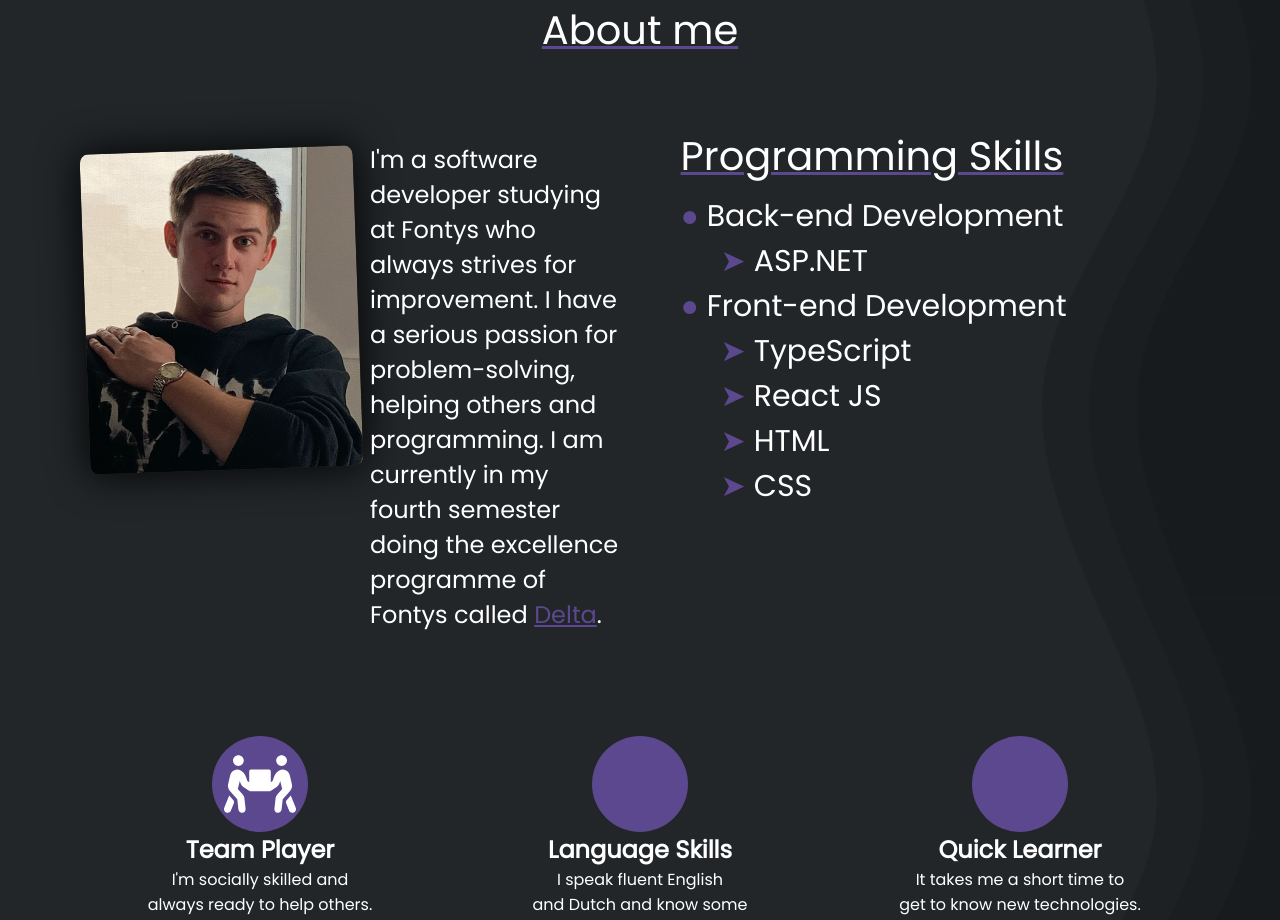
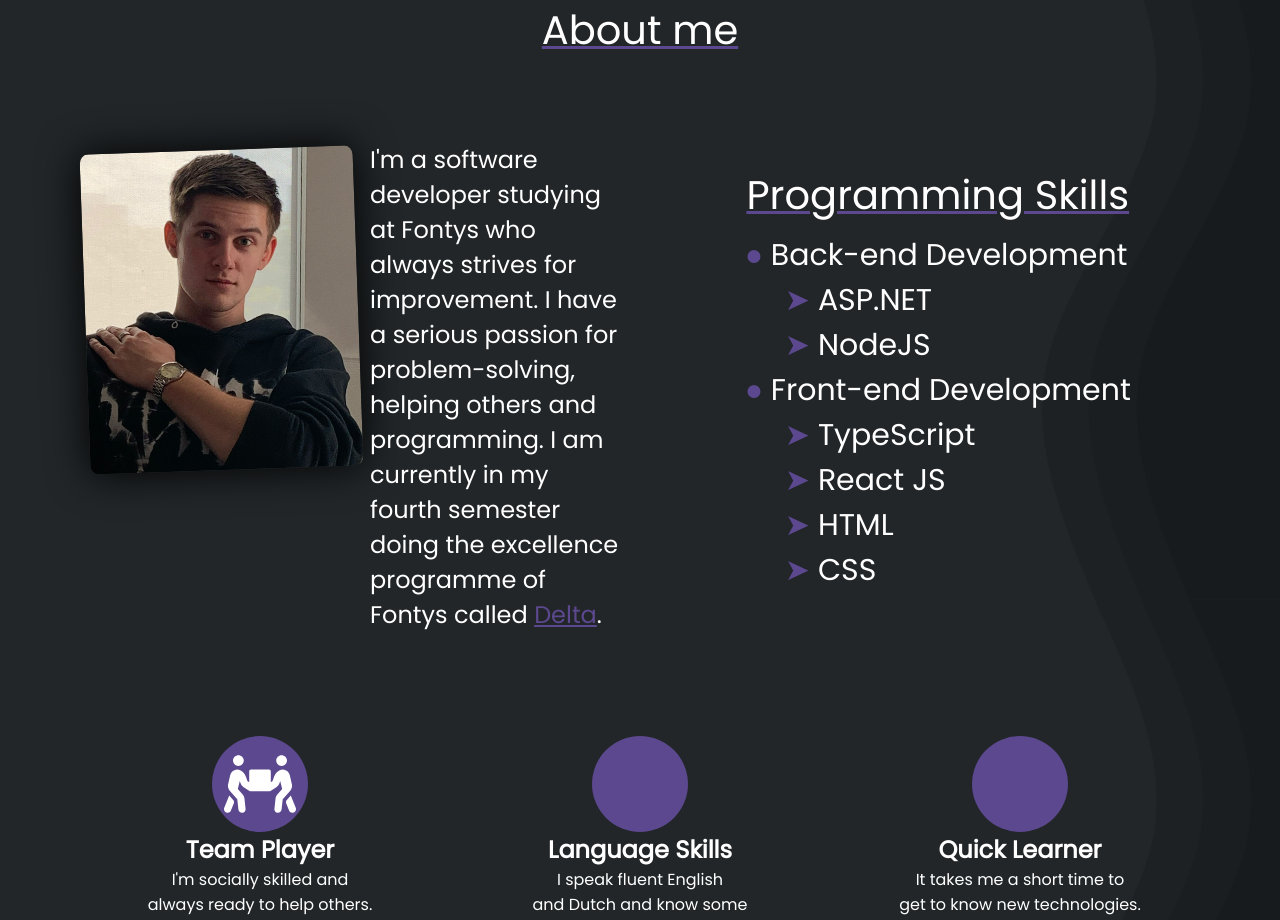
Before and after one commit to Jasper123pyah/personal_website, a React (Create React App) app: page / in a window 1280 px wide. Shown: the part 840-1760 px from the top of the page. Built offline with nearby package versions, Linux system fonts and the light colour scheme; some icons are missing.

Commit message:
tweak: about

```diff
--- a/src/Components/About.css
+++ b/src/Components/About.css
@@ -6,7 +6,14 @@
 .about {
     color: white;
 }
-
+.centerSkills{
+    height:100%;
+    width:100%;
+    display: flex;
+    flex-direction: column;
+    align-items: center;
+    justify-content: center;
+}
 .aboutHead {
     color: #ffffff;
     width: 100%;
--- a/src/Components/About.js
+++ b/src/Components/About.js
@@ -27,18 +27,21 @@ function About(){
                             I am currently in my fourth semester doing the excellence programme of Fontys called <a style={{color:'#5c488e'}} target="_blank" href={'https://deltafhict.nl/'}>Delta</a>.
                         </div>
                     </Col>
-                    <Col sm={12} md={12} lg={5}>
+                    <Col sm={12} md={12} lg={6}>
+                        <div className={'centerSkills'}>
                             <div style={{textDecorationThickness: "3px"}} className={"programmingSkills"}>
                                 Programming Skills
                             </div>
                             <div style={{marginLeft:"2vw", marginTop:"1vh"}}>
                                 <div className={"skillSize"}><span className={"dot"}>●</span> Back-end Development</div>
                                 <div className={"skillSize"} style={{marginLeft:"5vh"}}><span className={"dot"}>➤</span> ASP.NET</div>
+                                <div className={"skillSize"} style={{marginLeft:"5vh"}}><span className={"dot"}>➤</span> NodeJS</div>
                                 <div className={"skillSize"} ><span className={"dot"}>●</span> Front-end Development</div>
                                 <div className={"skillSize"} style={{marginLeft:"5vh"}}><span className={"dot"}>➤</span> TypeScript</div>
                                 <div className={"skillSize"} style={{marginLeft:"5vh"}}><span className={"dot"}>➤</span> React JS</div>
                                 <div className={"skillSize"} style={{marginLeft:"5vh"}}><span className={"dot"}>➤</span> HTML</div>
                                 <div className={"skillSize"} style={{marginLeft:"5vh"}}><span className={"dot"}>➤</span> CSS</div>
+                            </div>
                         </div>
                     </Col>
                 </Row>
```
Lines whose indentation alone changed are shown as unchanged.
